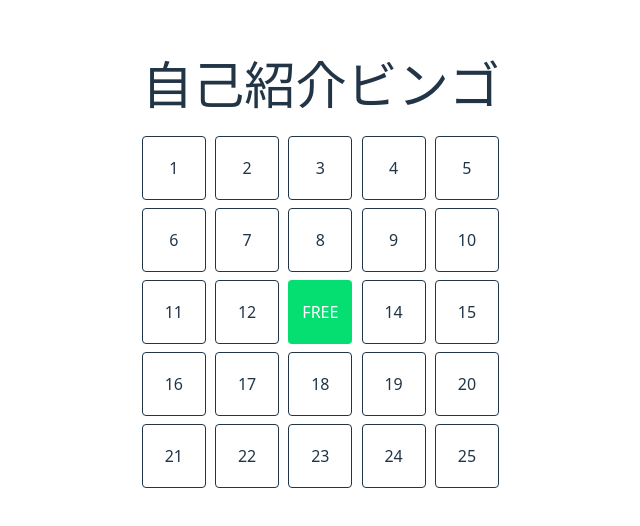
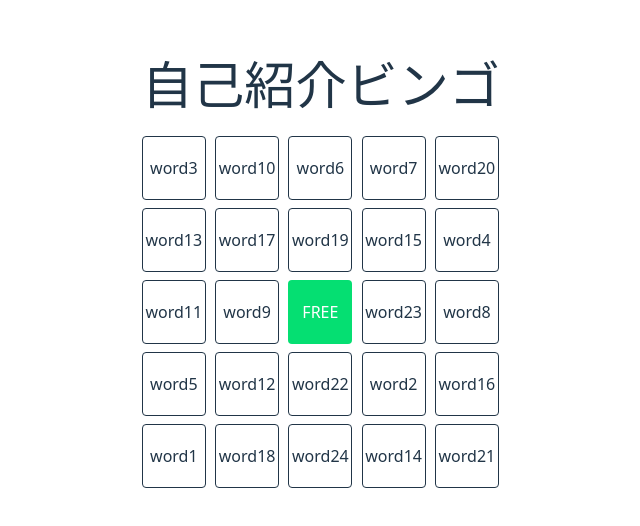
Before and after one commit to horii203/bingo, a Vue app: page / in a window 1280 px wide. Shown: the part 128-654 px from the top of the page, without its empty margins (319-959 px from the left). Built offline with nearby package versions, Linux system fonts and the light colour scheme.

Commit message:
単語をランダムで配置

```diff
--- a/src/App.vue
+++ b/src/App.vue
@@ -1,33 +1,5 @@
 <script setup>
 import BingoBoard from "./components/BingoBoard.vue";
-
-const words = [
-  "word1",
-  "word2",
-  "word3",
-  "word4",
-  "word5",
-  "word6",
-  "word7",
-  "word8",
-  "word9",
-  "word10",
-  "word11",
-  "word12",
-  "word13",
-  "word14",
-  "word15",
-  "word16",
-  "word17",
-  "word18",
-  "word19",
-  "word20",
-  "word21",
-  "word22",
-  "word23",
-  "word24",
-  "word25",
-];
 </script>
 
 <template>
--- a/src/components/BingoBoard.vue
+++ b/src/components/BingoBoard.vue
@@ -1,5 +1,6 @@
 <script setup>
 import { ref } from "vue";
+import { words } from "../data/words.js";
 
 const props = defineProps({
   words: {
@@ -10,20 +11,45 @@ const props = defineProps({
 
 const size = 5;
 const total = size * size;
+const centerIndex = Math.floor(total / 2);
 
-const labels = Array.from({ length: total }, (_, i) =>
-  i === Math.floor(total / 2) ? "FREE" : ""
-);
+// 配列をシャッフルする関数（Fisher-Yates）
+function shuffle(array) {
+  const arr = array.slice();
+  for (let i = arr.length - 1; i > 0; i--) {
+    const j = Math.floor(Math.random() * (i + 1));
+    [arr[i], arr[j]] = [arr[j], arr[i]];
+  }
+  return arr;
+}
+
+// シャッフルしたワード配列
+const shuffledWords = shuffle(words);
+
+// ラベル配列を作る
+const labels = Array(total).fill("");
+shuffledWords.forEach((word, i) => {
+  if (i >= centerIndex) {
+    // centerIndex以降は一つ後ろのインデックスにセット
+    labels[i + 1] = word;
+  } else {
+    // centerIndexより前はそのままセット
+    labels[i] = word;
+  }
+});
+
+// 中央マスにFREEをセット
+labels[centerIndex] = "FREE";
 
 // 「各マスが選択されているかどうか」を管理する配列
 const selected = ref(
-  Array.from({ length: total }, (_, i) => i === Math.floor(total / 2))
+  Array.from({ length: total }, (_, i) => i === centerIndex)
 );
 
 // マスをクリックしたときの処理(選択／解除)
 const toggleCell = (index) => {
   // 中央マスは切り替え不可
-  if (index === Math.floor(total / 2)) return;
+  if (index === centerIndex) return;
   selected.value[index] = !selected.value[index];
 };
 </script>
--- /dev/null
+++ b/src/data/words.js
@@ -0,0 +1,26 @@
+export const words = [
+  "word1",
+  "word2",
+  "word3",
+  "word4",
+  "word5",
+  "word6",
+  "word7",
+  "word8",
+  "word9",
+  "word10",
+  "word11",
+  "word12",
+  "word13",
+  "word14",
+  "word15",
+  "word16",
+  "word17",
+  "word18",
+  "word19",
+  "word20",
+  "word21",
+  "word22",
+  "word23",
+  "word24",
+];
```
